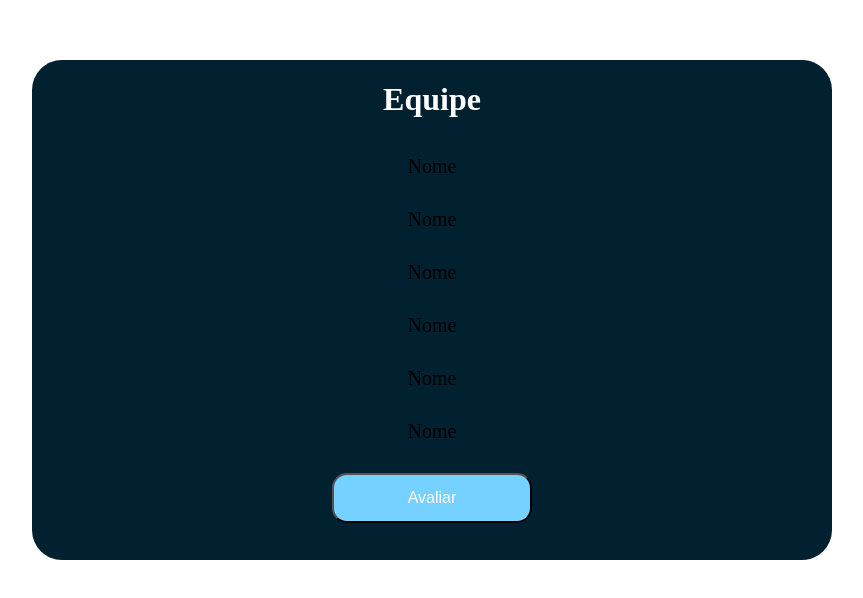
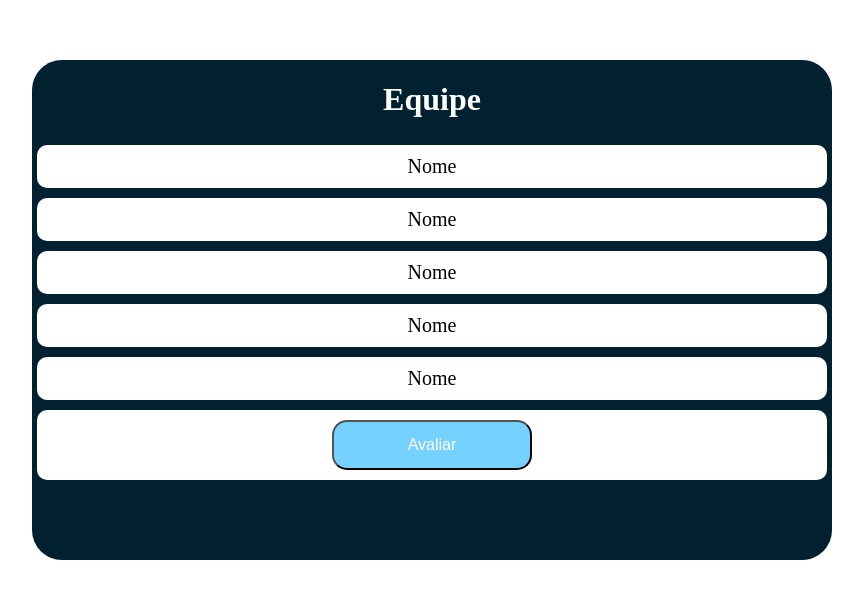
Before and after one commit to Hackathon-Organization/frontend-web-hackathon, a Vue app: page /inscricao in a window 1280 px wide. Shown: the part 110-708 px from the top of the page, without its empty margins (208-1071 px from the left). Built offline with nearby package versions, Linux system fonts and the light colour scheme.

Commit message:
fix(src): correção de css

```diff
--- a/src/screens/EquipeScreen.vue
+++ b/src/screens/EquipeScreen.vue
@@ -46,14 +46,15 @@
   overflow-y: auto;
   color: #000;
   text-align: center;
+
 }
 
 .nome-item {
   border: 2px solid #fff;
   border-radius: 10px;
-  background-color: #fff;
   padding: 10px;
   margin: 5px;
   font-size: 20px;
+  background-color: #fff;
 }
 </style>
--- a/src/screens/InscricaoScreen.vue
+++ b/src/screens/InscricaoScreen.vue
@@ -10,8 +10,6 @@
         <div class="div-avaliar">Nome</div>
         <div class="div-avaliar">Nome</div>
         <div class="div-avaliar">Nome</div>
-        <div class="div-avaliar">Nome</div>
-
         <div class="div-avaliar">
           <router-link to="/avaliacao">
             <button class="avaliar">Avaliar</button>
@@ -55,7 +53,8 @@
   padding: 10px;
   margin: 5px;
   font-size: 20px;
-  background-color: #012030;
+  background-color: #fff;
+  color: #000;
 }
 
 .equipes-container {
```
